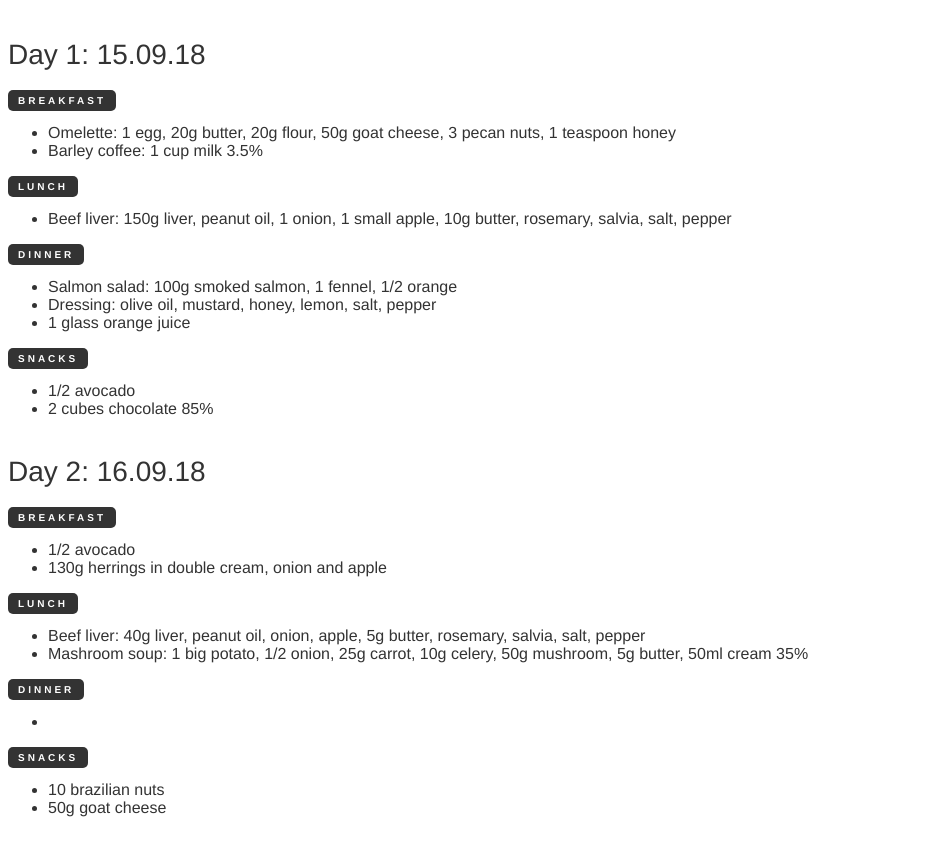
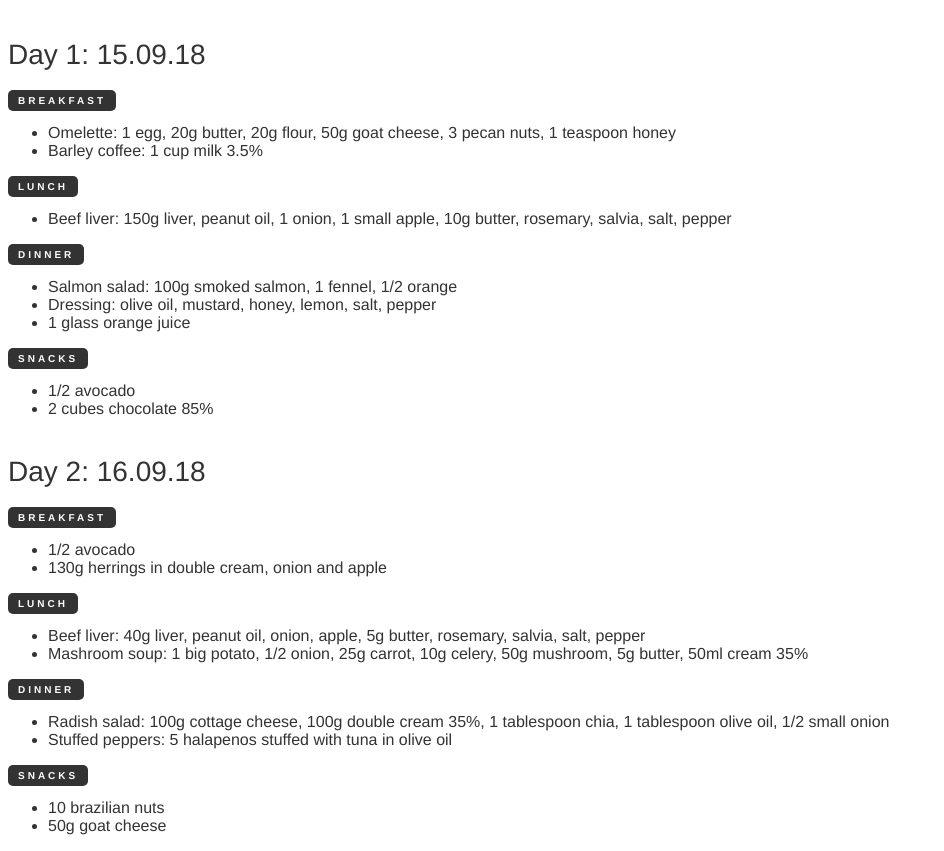
Before and after one commit to annaronco/heathy-style, a plain HTML site: page index.html in a window 1280 px wide. Shown: the whole page, without its empty margins (0-944 px from the left). Drawn offline with Linux system fonts and the light colour scheme.

Commit message:
Add dinner

```diff
--- a/index.html
+++ b/index.html
@@ -50,7 +50,8 @@
 
     <h2>Dinner</h2>
         <ul>
-            <li></li>
+            <li>Radish salad: 100g cottage cheese, 100g double cream 35%, 1 tablespoon chia, 1 tablespoon olive oil, 1/2 small onion</li>
+            <li>Stuffed peppers: 5 halapenos stuffed with tuna in olive oil</li>
         </ul>
 
     <h2>Snacks</h2>
```
